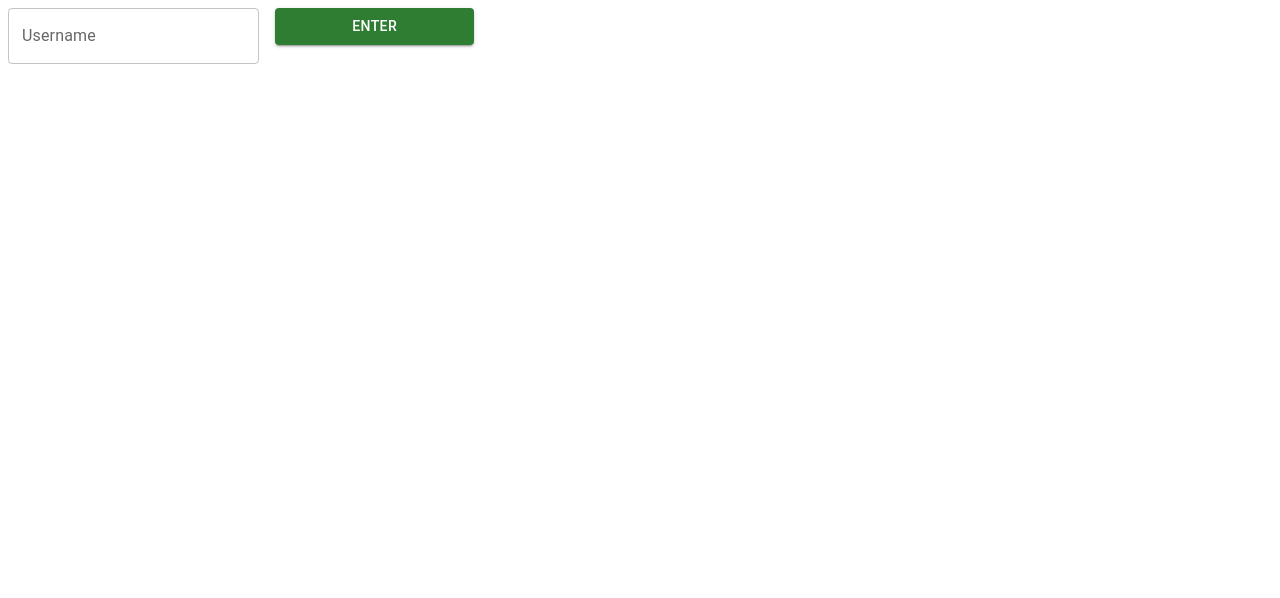
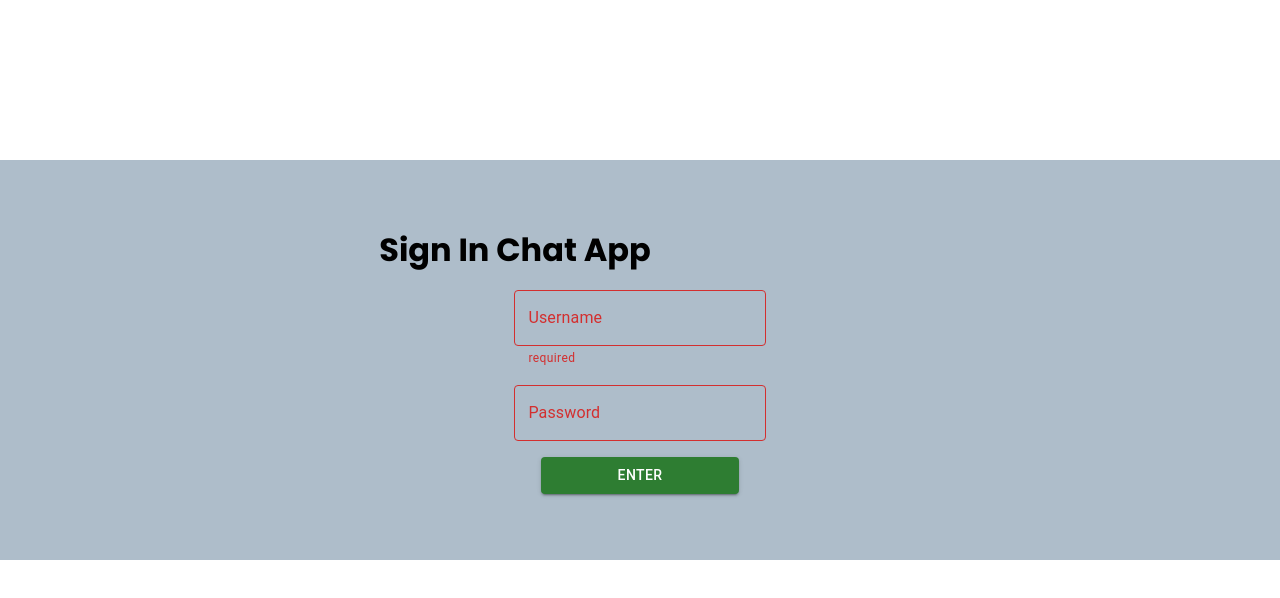
Before and after one commit to anhnguyenbkcsna/BK-Message, a React (Create React App) app in the folder client/: page / in a window 1280 px wide. Shown: the top 598 px of the page. Built offline with nearby package versions, Linux system fonts and the light colour scheme; no server answers.

Commit message:
Valid nho nho :(

```diff
--- a/client/src/App.js
+++ b/client/src/App.js
@@ -2,7 +2,7 @@ import { BrowserRouter, Routes, Route } from 'react-router-dom';
 import Home from './components/Chat/Home';
 import ChatPage from './components/Chat/ChatPage';
 // import socketIO from 'socket.io-client';
-
+import Login from './components/SignIn/index'
 // const socket = socketIO.connect('http://localhost:4000');
 function App() {
   return (
@@ -11,6 +11,7 @@ function App() {
         <Routes>
           <Route path="/" element={<Home />}></Route>
           <Route path="/chat" element={<ChatPage />}></Route>
+          <Route path='/login' element={<Login />}></Route>
         </Routes>
       </div>
     </BrowserRouter>
--- a/client/src/components/Chat/Home.js
+++ b/client/src/components/Chat/Home.js
@@ -7,22 +7,33 @@ import { socket } from '../../services/socket';
 const Home = () => {
     const navigate = useNavigate()
     const [userName, setUserName] = useState("")
-
+    const [passWord, setPassWord] = useState("")
     const handleSubmit = (e) => {
         e.preventDefault()
-        localStorage.setItem("userName", userName)
-        socket.emit("newUser", { userName, socketID: socket.id })
-        navigate("/chat")
+        if (userName.length > 0) {
+            localStorage.setItem("userName", userName)
+            socket.emit("newUser", { userName, socketID: socket.id })
+            navigate("/chat")
+        }
     }
     return (
-        // <form className='home__container' onSubmit={handleSubmit}>
-        // <h2 className='home__header'>Your name in the chat</h2>
         <Box
-            component='form'
-            noValidate
-            sx={{ '& > :not(style)': { m: 1, width: '25ch' }, }}
+            component='form' noValidate container
+            backgroundColor="#AEBDCA"
+            display="flex"
+            justifyContent="center"
+            alignItems="center"
+            minHeight="50vh"
+            mt="20vh"
+            sx={{
+                '& > :not(style)': {
+                    m: 1, width: '25ch',
+                },
+                flexDirection: 'column'
+            }}
             onSubmit={handleSubmit}
         >
+            <h1 > Sign In Chat App</h1>
             <TextField
                 type="text"
                 id="username"
@@ -30,21 +41,22 @@ const Home = () => {
                 value={userName}
                 label="Username"
                 variant="outlined"
+                error={userName.length === 0}
+                helperText={!userName.length ? 'required' : ''}
                 onChange={e => setUserName(e.target.value)}
             />
+            <TextField
+                type="text"
+                id="password"
+                name="password"
+                value={passWord}
+                label="Password"
+                variant="outlined"
+                error={passWord.length === 0}
+                onChange={e => setPassWord(e.target.value)}
+            />
             <Button variant="contained" color="success" onClick={handleSubmit}>Enter</Button>
-        </Box>
-        /* <input type="text"
-            minLengt="1"
-            name="username"
-            id='username'
-            className='username__input'
-            value={userName}
-            onChange={e => setUserName(e.target.value)}
-        /> */
-
-        /* <button className='home__cta'>SIGN IN</button> */
-        // </form>
+        </Box >
     )
 }
 
```
Also changed, not shown: 1 other file (tests, documents, lock files or other folders).
